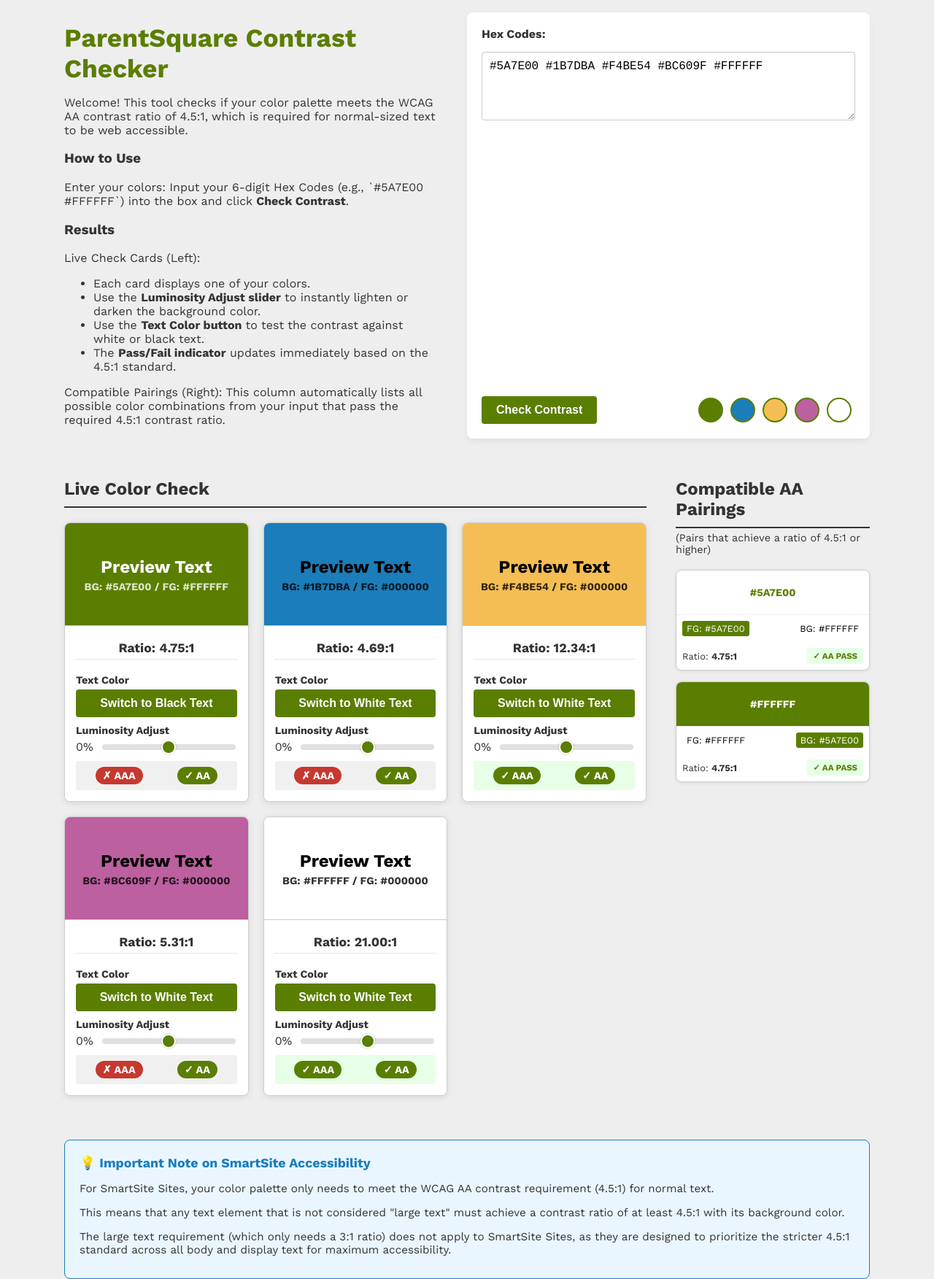
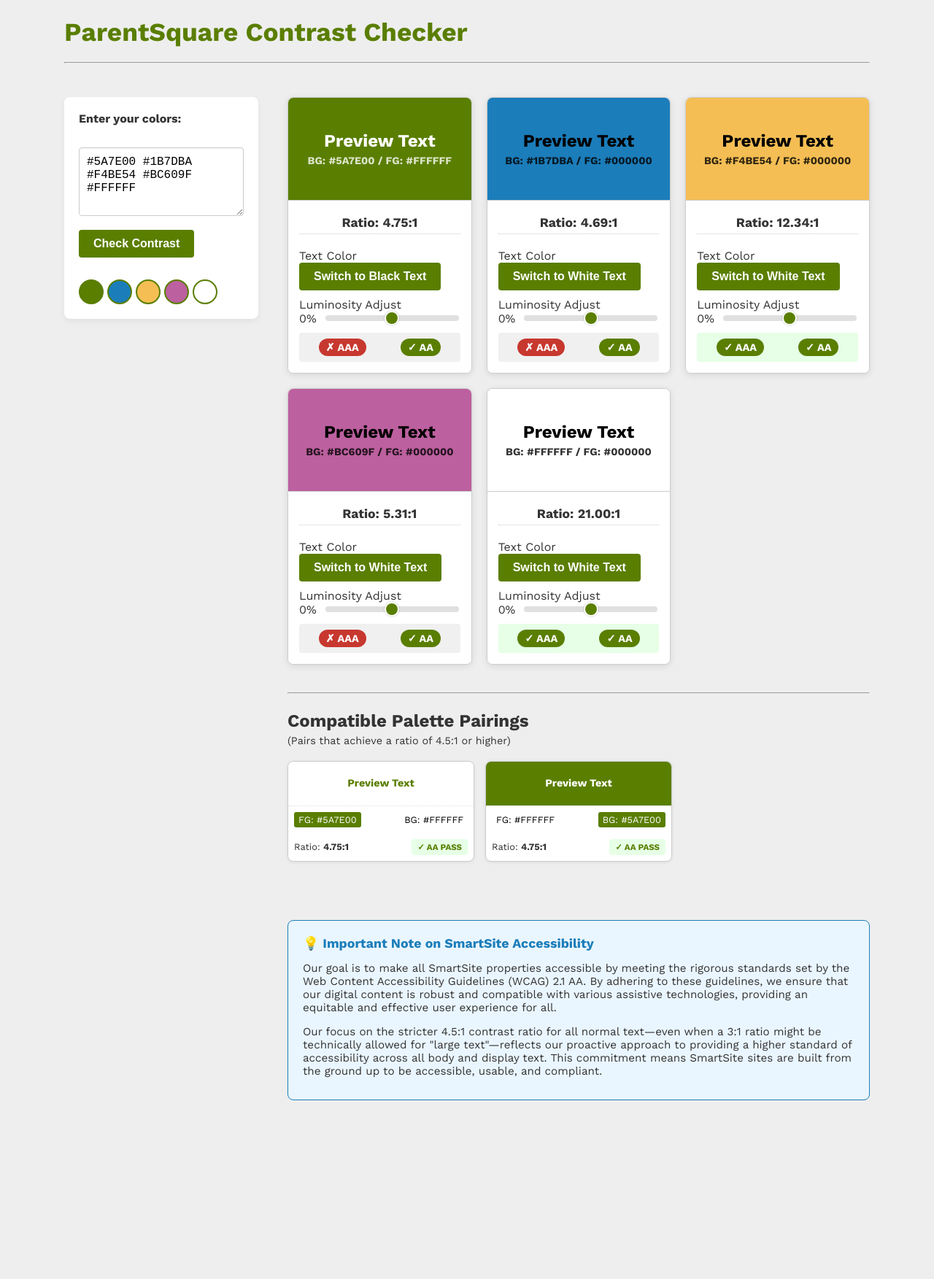
Before and after one commit to SS-Bethany/wcag-color-checker, a plain HTML site: page index.html in a window 1280 px wide. Shown: the part 21-1774 px from the top of the page at 73% size. After the commit the page ends 1557 px from the top, so only its background shows below. Drawn offline with nearby package versions, Linux system fonts and the light colour scheme.

Commit message:
Add files via upload

```diff
--- a/index.html
+++ b/index.html
@@ -3,7 +3,7 @@
 <head>
     <meta charset="UTF-8">
     <meta name="viewport" content="width=device-width, initial-scale=1.0">
-    <title>ParentSquare WCAG Contrast Checker (2-Column Card View + AAA)</title>
+    <title>ParentSquare WCAG Contrast Checker (Final Version)</title>
     <link href="https://fonts.googleapis.com/css2?family=Work+Sans:wght@400;700&display=swap" rel="stylesheet">
 
     <style>
@@ -13,7 +13,6 @@
             --accent-blue: #1B7DBA;
             --accent-red: #C7382F;
             --neutral-border: #cccccc;
-            /* UPDATED PAGE BACKGROUND (Very Light Gray) */
             --page-bg: #eeeeee;
             --container-bg: #ffffff;
             --text-dark: #333333;
@@ -43,51 +42,44 @@
             margin: 0 auto;
         }
 
-        /* --- Title Styling --- */
+        /* --- Title Styling (Top Left Alignment) --- */
         h1 {
             font-weight: bold;
             color: var(--primary-green);
             text-align: left;
             font-size: 2.2em;
-            padding-top: 0;
-            margin-bottom: 10px;
-            display: flex;
-            align-items: center;
+            padding-top: 20px;
+            margin-bottom: 20px;
+            display: block;
         }
 
-        /* H2 STYLE (Underlined, no background/outline) */
+        /* H2 STYLE (Underline REMOVED) */
         h2 {
             font-weight: bold;
             margin-top: 0;
-            padding: 15px 0 10px 0;
+            padding: 15px 0 0 0; /* Adjust padding top/bottom */
             background-color: transparent;
             border-radius: 0;
             color: var(--text-dark);
             margin-left: 0 !important;
 
-            border-bottom: 2px solid var(--text-dark);
+            border-bottom: none; /* Removed underline */
             margin-bottom: 15px;
         }
 
-        /* --- Input & Header Section Layout --- */
+        /* --- TOP SECTION GRID: INPUT (1/4) & LIVE CHECK (3/4) --- */
         #header-content {
-            display: flex;
-            justify-content: space-between;
-            align-items: stretch;
+            display: grid;
+            grid-template-columns: 1fr 3fr; /* Input 1fr (25%) | Live Check 3fr (75%) */
             gap: 40px;
             margin-bottom: 30px;
+            align-items: flex-start;
         }
 
-        /* Left Column: Title and Instructions */
-        #header-text-wrapper {
-            flex: 1;
-            padding-top: 20px;
-        }
-
-        /* Right Column: Input Box - PADDING/MARGIN ADJUSTED */
+        /* Input Box (Left, 1/4 width) */
         #main-input-wrapper {
-            flex: 1;
-            max-width: 600px;
+            grid-column: 1 / 2;
+            max-width: 100%;
             background-color: var(--container-bg);
             padding: 20px;
             border-radius: 8px;
@@ -95,10 +87,74 @@
             display: flex;
             flex-direction: column;
             justify-content: space-between;
+            margin-top: 0;
+        }
 
-            /* Corrected alignment with margin-top */
-            margin-top: 30px;
+        /* LIVE CHECK WRAPPER (Right, 3/4 width) */
+        #live-check-wrapper {
+             grid-column: 2 / 3;
         }
+
+        /* --- RESULTS: LIVE CARDS (EXACTLY 3-WIDE) --- */
+        #card-results {
+            grid-template-columns: repeat(3, 1fr);
+            gap: 20px;
+            margin: 0;
+            display: grid;
+        }
+        .contrast-card {
+            background-color: var(--container-bg);
+            border-radius: 8px;
+            box-shadow: 0 2px 10px rgba(0, 0, 0, 0.1);
+            overflow: hidden;
+            border: 1px solid var(--neutral-border);
+            display: flex;
+            flex-direction: column;
+            min-height: 220px;
+            min-width: 180px;
+        }
+
+        /* --- MIDDLE SECTION: STACKED PAIRINGS (Aligned to Right 3/4) --- */
+        #stacked-results-wrapper {
+            display: grid;
+            grid-template-columns: 1fr 3fr; /* Matches the top section's grid */
+            gap: 40px;
+            margin-bottom: 40px;
+        }
+
+        #pairings-wrapper {
+            grid-column: 2 / 3;
+            margin-top: 0;
+        }
+        #filler-column {
+             grid-column: 1 / 2;
+        }
+
+        /* --- COMPATIBLE PAIRINGS CARDS (EXACTLY 3-WIDE) --- */
+        #pairings-cards {
+            display: grid;
+            grid-template-columns: repeat(3, 1fr);
+            gap: 15px;
+            margin-top: 20px;
+        }
+
+        /* --- BOTTOM SECTION: DISCLAIMER (Aligned to Right 3/4) --- */
+        #disclaimer-container {
+            display: grid;
+            grid-template-columns: 1fr 3fr; /* Matches the top section's grid */
+            gap: 40px;
+        }
+        #disclaimer-box {
+            grid-column: 2 / 3; /* Aligns under Live Check/Pairings */
+            border: 1px solid var(--accent-blue);
+            background-color: #eaf6ff;
+            padding: 20px;
+            border-radius: 8px;
+            margin-top: 40px;
+            margin-bottom: 20px;
+            font-size: 0.95em;
+        }
+
 
         /* Input Field and Button Styling */
         #color-input {
@@ -130,47 +186,69 @@
             background-color: #4c6a00;
         }
 
-        /* Swatches */
+        /* Swatches (Needs to wrap if space is limited) */
+        #input-controls {
+            display: flex;
+            flex-direction: column;
+            gap: 15px;
+            align-items: flex-start;
+        }
+
         #color-swatches {
             display: flex;
+            flex-wrap: wrap;
+            gap: 5px;
+            margin-top: 15px;
             margin-bottom: 0;
             align-items: center;
         }
         .color-swatch {
             width: 30px;
             height: 30px;
-            margin: 0 5px;
+            margin: 0;
             border: 2px solid var(--primary-green);
             border-radius: 50%;
         }
 
-        /* --- TWO-COLUMN LAYOUT CONTAINER (Results) --- */
-        #results-layout {
-            display: grid;
-            grid-template-columns: 3fr 1fr;
-            gap: 40px;
-            margin-top: 40px;
+        /* --- CARD/INDICATOR STYLING (Kept for function) --- */
+        .card-controls {
+            padding: 15px;
+            background-color: var(--container-bg);
+            border-top: 1px solid var(--neutral-border);
+            flex-grow: 1;
+            display: flex;
+            flex-direction: column;
+            gap: 10px;
         }
-
-        /* --- LIVE CARD STYLING (Left Column) --- */
-        #live-check-wrapper {
-             grid-column: 1 / 2;
+        .pass-fail-indicator {
+            padding: 8px;
+            border-radius: 4px;
+            font-weight: bold;
+            margin-top: auto;
+            font-size: 1em;
+            display: flex;
+            justify-content: space-around;
+            align-items: center;
+            gap: 10px;
         }
-        #card-results {
-            display: grid;
-            grid-template-columns: repeat(auto-fit, minmax(250px, 1fr));
-            gap: 20px;
-            margin: 20px 0;
+        .pass-fail-indicator.pass { background-color: var(--status-pass-bg); }
+        .pass-fail-indicator.fail { background-color: var(--status-fail-bg); }
+        .pass-fail-indicator.mixed { background-color: var(--status-mixed-bg); }
+        .indicator-label {
+            padding: 4px 10px;
+            border-radius: 20px;
+            font-size: 0.9em;
+            white-space: nowrap;
         }
-        .contrast-card {
+        .indicator-label.pass { background-color: var(--primary-green); color: white; }
+        .indicator-label.fail { background-color: var(--accent-red); color: white; }
+        .pairing-card {
             background-color: var(--container-bg);
             border-radius: 8px;
-            box-shadow: 0 2px 10px rgba(0, 0, 0, 0.1);
+            box-shadow: 0 1px 5px rgba(0, 0, 0, 0.08);
             overflow: hidden;
             border: 1px solid var(--neutral-border);
-            display: flex;
-            flex-direction: column;
-            min-height: 220px;
+            text-align: center;
         }
         .card-preview {
             padding: 20px;
@@ -188,25 +266,6 @@
             font-size: 0.6em;
             opacity: 0.8;
         }
-        /* Card controls background (white) */
-        .card-controls {
-            padding: 15px;
-            background-color: var(--container-bg);
-            border-top: 1px solid var(--neutral-border);
-            flex-grow: 1;
-            display: flex;
-            flex-direction: column;
-            gap: 10px;
-        }
-        .card-control-group {
-            display: flex;
-            flex-direction: column;
-            gap: 5px;
-        }
-        .card-control-group label {
-            font-weight: bold;
-            font-size: 0.9em;
-        }
         .ratio-display {
             font-size: 1.1em;
             font-weight: bold;
@@ -215,41 +274,6 @@
             padding: 5px;
             border-bottom: 1px dotted #ccc;
         }
-
-        /* --- Pass/Fail Indicator Container --- */
-        .pass-fail-indicator {
-            padding: 8px;
-            border-radius: 4px;
-            font-weight: bold;
-            margin-top: auto;
-            font-size: 1em;
-
-            display: flex;
-            justify-content: space-around;
-            align-items: center;
-            gap: 10px;
-        }
-        .pass-fail-indicator.pass { background-color: var(--status-pass-bg); }
-        .pass-fail-indicator.fail { background-color: var(--status-fail-bg); }
-        .pass-fail-indicator.mixed { background-color: var(--status-mixed-bg); }
-
-        /* --- Pill-Shaped Indicator Styling --- */
-        .indicator-label {
-            padding: 4px 10px;
-            border-radius: 20px; /* Pill shape */
-            font-size: 0.9em;
-            white-space: nowrap;
-        }
-        .indicator-label.pass {
-            background-color: var(--primary-green);
-            color: white;
-        }
-        .indicator-label.fail {
-            background-color: var(--accent-red);
-            color: white;
-        }
-
-        /* Slider Styling */
         .slider-wrapper {
             display: flex;
             align-items: center;
@@ -285,26 +309,6 @@
             border: 2px solid white;
             box-shadow: 0 0 2px rgba(0,0,0,0.3);
         }
-
-
-        /* --- PAIRINGS CARD STYLING --- */
-        #pairings-wrapper {
-            grid-column: 2 / 3;
-        }
-        #pairings-cards {
-            display: flex;
-            flex-direction: column;
-            gap: 15px;
-            margin-top: 20px;
-        }
-        .pairing-card {
-            background-color: var(--container-bg);
-            border-radius: 8px;
-            box-shadow: 0 1px 5px rgba(0, 0, 0, 0.08);
-            overflow: hidden;
-            border: 1px solid var(--neutral-border);
-            text-align: center;
-        }
         .pairing-preview {
             padding: 10px;
             font-weight: bold;
@@ -331,17 +335,6 @@
             font-size: 0.9em;
         }
         .pairing-indicator.pass { background-color: var(--status-pass-bg); color: var(--pass-color); }
-
-        /* --- Disclaimer Box Styling --- */
-        #disclaimer-box {
-            border: 1px solid var(--accent-blue);
-            background-color: #eaf6ff;
-            padding: 20px;
-            border-radius: 8px;
-            margin-top: 40px;
-            margin-bottom: 20px;
-            font-size: 0.95em;
-        }
         #disclaimer-box h3 {
             color: var(--accent-blue);
             margin-top: 0;
@@ -359,105 +352,84 @@
             #app-container {
                 padding: 0 20px;
             }
-            #header-content {
-                flex-direction: column;
-                align-items: stretch;
-            }
-            #main-input-wrapper {
-                width: 100%;
-                max-width: 100%;
-                min-width: unset;
-                order: 1;
-                /* Reset margin/padding for mobile stacking */
-                margin-top: 0;
-                padding-top: 20px;
-            }
-            #header-text-wrapper {
-                padding-top: 0;
-                order: 0;
-            }
             h1 {
                 text-align: center;
-                justify-content: center;
+                padding-top: 20px;
+                margin-bottom: 20px;
             }
-            #results-layout {
-                grid-template-columns: 1fr;
+            #header-content, #stacked-results-wrapper, #disclaimer-container {
+                grid-template-columns: 1fr; /* Stack columns */
                 gap: 20px;
             }
-            #live-check-wrapper, #pairings-wrapper {
-                grid-column: 1 / -1;
+            #main-input-wrapper, #live-check-wrapper, #pairings-wrapper, #disclaimer-box {
+                grid-column: 1 / -1; /* Full width */
+                margin-top: 0;
             }
+            /* Order elements vertically */
+            #main-input-wrapper { order: 1; }
+            #live-check-wrapper { order: 2; }
+            #pairings-wrapper { order: 3; }
+            #disclaimer-box { order: 4; }
         }
     </style>
 </head>
 <body>
     <div id="app-container">
 
-        <div id="header-content">
-            <div id="header-text-wrapper">
         <h1>
             ParentSquare Contrast Checker
         </h1>
+	<hr>
+	</br>
+	</br>
 
-                <p>
-                    Welcome! This tool checks if your color palette meets the WCAG AA contrast ratio of 4.5:1, which is required for normal-sized text to be web accessible.
-                </p>
-                <h3>How to Use</h3>
-                <p>
-                    Enter your colors: Input your 6-digit Hex Codes (e.g., `#5A7E00 #FFFFFF`) into the box and click <strong>Check Contrast</strong>.
-                </p>
-                <h3>Results</h3>
-                <p>
-                    Live Check Cards (Left):
-                    <ul>
-                        <li>Each card displays one of your colors.</li>
-                        <li>Use the <strong>Luminosity Adjust slider</strong> to instantly lighten or darken the background color.</li>
-                        <li>Use the <strong>Text Color button</strong> to test the contrast against white or black text.</li>
-                        <li>The <strong>Pass/Fail indicator</strong> updates immediately based on the 4.5:1 standard.</li>
-                    </ul>
-                </p>
-                <p>
-                    Compatible Pairings (Right):
-                    This column automatically lists all possible color combinations from your input that pass the required 4.5:1 contrast ratio.
-                </p>
-                </div>
+        <div id="header-content">
 
             <div id="main-input-wrapper">
                 <div>
-                    <label for="color-input" style="font-weight: bold; display: block; margin-bottom: 5px;">Hex Codes:</label>
+                    <p style="margin-top: 0; margin-bottom: 20px; font-weight: bold;">
+                        Enter your colors:
+                    </p>
+
                     <textarea id="color-input"
                         placeholder="#5A7E00 #1B7DBA #F4BE54 #BC609F #FFFFFF"
                         rows="4">#5A7E00 #1B7DBA #F4BE54 #BC609F #FFFFFF</textarea>
                 </div>
 
-                <div style="display: flex; justify-content: space-between; align-items: center;">
+                <div id="input-controls">
                     <button onclick="checkContrast()">Check Contrast</button>
                     <div id="color-swatches"></div>
                 </div>
             </div>
-        </div>
 
-        <div id="results-layout">
             <div id="live-check-wrapper">
-                <h2 id="table1-header">Live Color Check</h2>
+
                 <div id="card-results">
                     </div>
             </div>
+        </div>
 
+        <div id="stacked-results-wrapper">
+             <div id="filler-column">
+                </div>
             <div id="pairings-wrapper">
-                <h2 style="margin-top: 0;">Compatible AA Pairings</h2>
+                <hr> <h2 style="margin-top: 0;">Compatible Palette Pairings</h2>
                 <p style="margin-top: -10px; margin-bottom: 15px; font-size: 0.9em;">(Pairs that achieve a ratio of 4.5:1 or higher)</p>
                 <div id="pairings-cards">
                     </div>
             </div>
         </div>
 
+        <div id="disclaimer-container">
+            <div id="filler-column">
+                </div>
             <div id="disclaimer-box">
                 <h3>💡 Important Note on SmartSite Accessibility</h3>
-            <p>For SmartSite Sites, your color palette only needs to meet the WCAG AA contrast requirement (4.5:1) for normal text.</p>
-            <p>This means that any text element that is not considered "large text" must achieve a contrast ratio of at least 4.5:1 with its background color.</p>
-            <p>The large text requirement (which only needs a 3:1 ratio) does not apply to SmartSite Sites, as they are designed to prioritize the stricter 4.5:1 standard across all body and display text for maximum accessibility.</p>
+                <p>Our goal is to make all SmartSite properties accessible by meeting the rigorous standards set by the Web Content Accessibility Guidelines (WCAG) 2.1 AA. By adhering to these guidelines, we ensure that our digital content is robust and compatible with various assistive technologies, providing an equitable and effective user experience for all.</p>
+                <p>Our focus on the stricter 4.5:1 contrast ratio for all normal text—even when a 3:1 ratio might be technically allowed for "large text"—reflects our proactive approach to providing a higher standard of accessibility across all body and display text. This commitment means SmartSite sites are built from the ground up to be accessible, usable, and compliant.</p>
             </div>
+        </div>
+
     </div>
     <script>
         // Define WCAG constants
@@ -586,7 +558,7 @@
             previewDiv.style.backgroundColor = adjustedFgHex;
 
             // Update the helper text to show the new adjusted hex
-            textCodeDisplay.textContent = `BG: ${adjustedFgHex} / FG: ${textHex}`; // Corrected Label
+            textCodeDisplay.textContent = `BG: ${adjustedFgHex} / FG: ${textHex}`;
 
             ratioDisplay.textContent = `Ratio: ${ratio.toFixed(2)}:1`;
 
@@ -731,7 +703,7 @@
             return `
                 <div class="pairing-card">
                     <div class="pairing-preview" style="background-color: ${backgroundHex}; color: ${foregroundHex};">
-                        ${foregroundHex}
+                        Preview Text
                     </div>
                     <div class="pairing-details">
                         <span style="color: ${fgTextColor}; background-color: ${foregroundHex}; padding: 3px 6px; border-radius: 3px;">FG: ${foregroundHex}</span>
```
Lines whose indentation alone changed are shown as unchanged.
